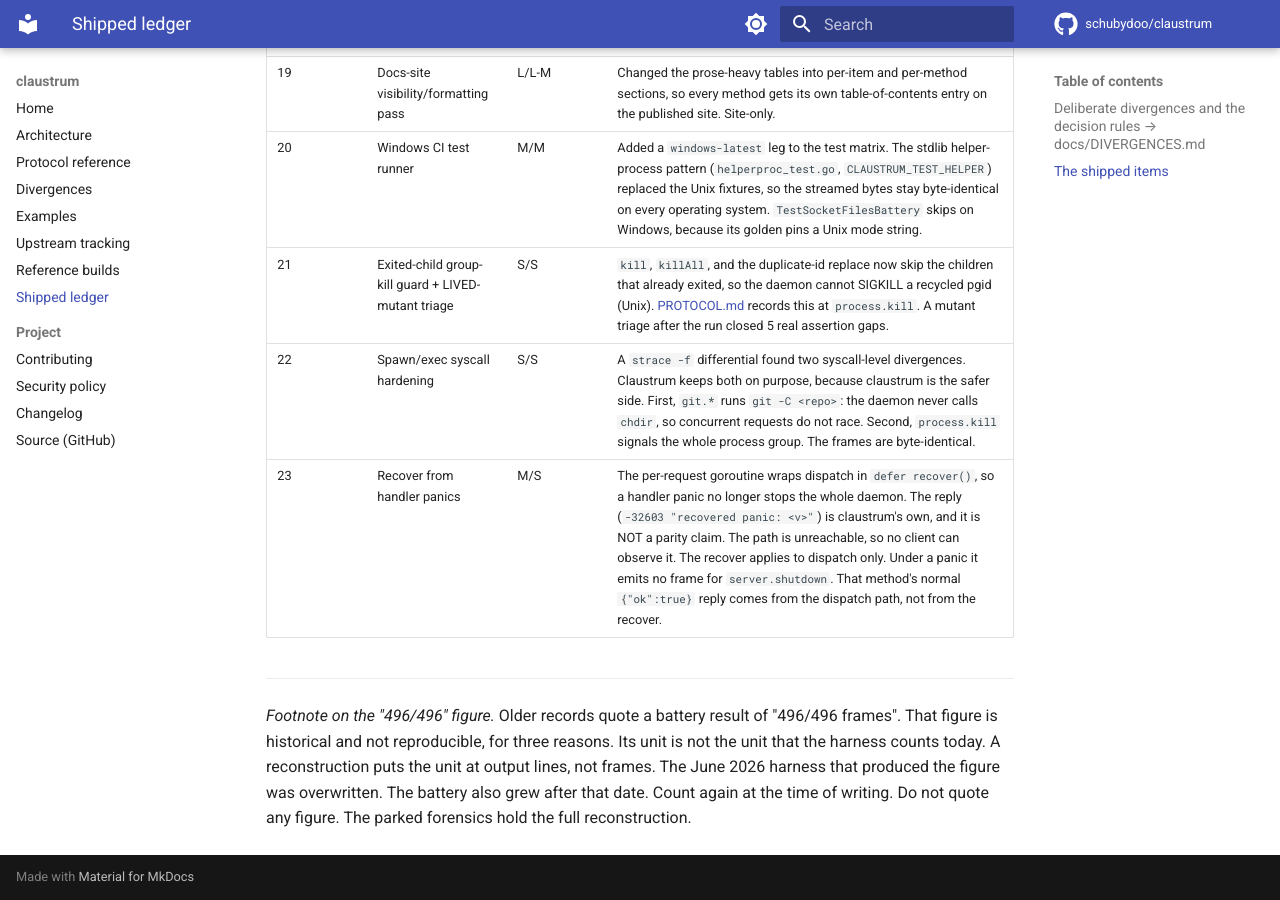
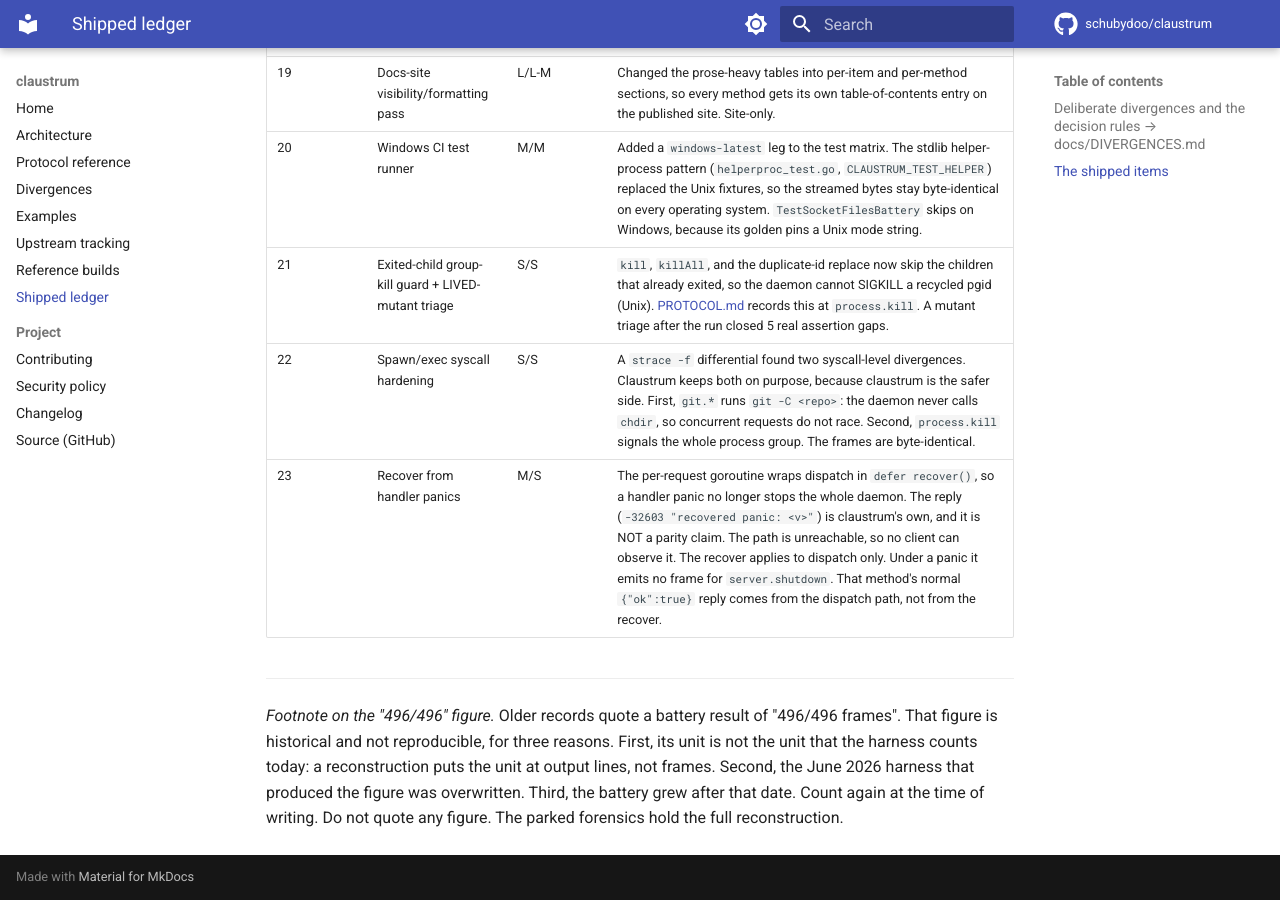
Before and after one commit to schubydoo/claustrum, an MkDocs documentation site: the page built from docs/IMPROVEMENTS.md, in a window 1280 px wide and 900 px high, scrolled down 2482 px. Built offline with MkDocs 1.6.1 and Material for MkDocs 9.7.7, drawn with Linux system fonts in a browser that asks for light colours; comment, search, counter and statistics services are not loaded.

Commit message:
docs: apply the claim-verifier findings on the public docs rewrite
The tag push, not the GitHub Release, triggers release.yml. The
OS-specific list in README is examples, not a count of four areas. The
server.shutdown parity and the -token-fd pipe return to juxtaposition
where the rewrite had made them causal. The wire-surface file list is a
hint again, not a definition. wantPid "adds fields when you ask for
them". The three reasons in the IMPROVEMENTS footnote are numbered.

Co-Authored-By: Claude Fable 5.1 <noreply@anthropic.com>

```diff
--- a/docs/IMPROVEMENTS.md
+++ b/docs/IMPROVEMENTS.md
@@ -61,8 +61,9 @@ split condensed the full measurement and correction notes out of this table.
 
 *Footnote on the "496/496" figure.* Older records quote a battery result of
 "496/496 frames". That figure is historical and not reproducible, for three
-reasons. Its unit is not the unit that the harness counts today. A
-reconstruction puts the unit at output lines, not frames. The June 2026 harness
-that produced the figure was overwritten. The battery also grew after that date.
+reasons. First, its unit is not the unit that the harness counts today: a
+reconstruction puts the unit at output lines, not frames. Second, the June 2026
+harness that produced the figure was overwritten. Third, the battery grew after
+that date.
 Count again at the time of writing. Do not quote any figure. The parked
 forensics hold the full reconstruction.
```
Also changed, not shown: CONTRIBUTING.md (+3 -3 lines), README.md (+6 -5 lines), SECURITY.md (+3 -3 lines), docs/EXAMPLES.md (+1 -1 lines).
